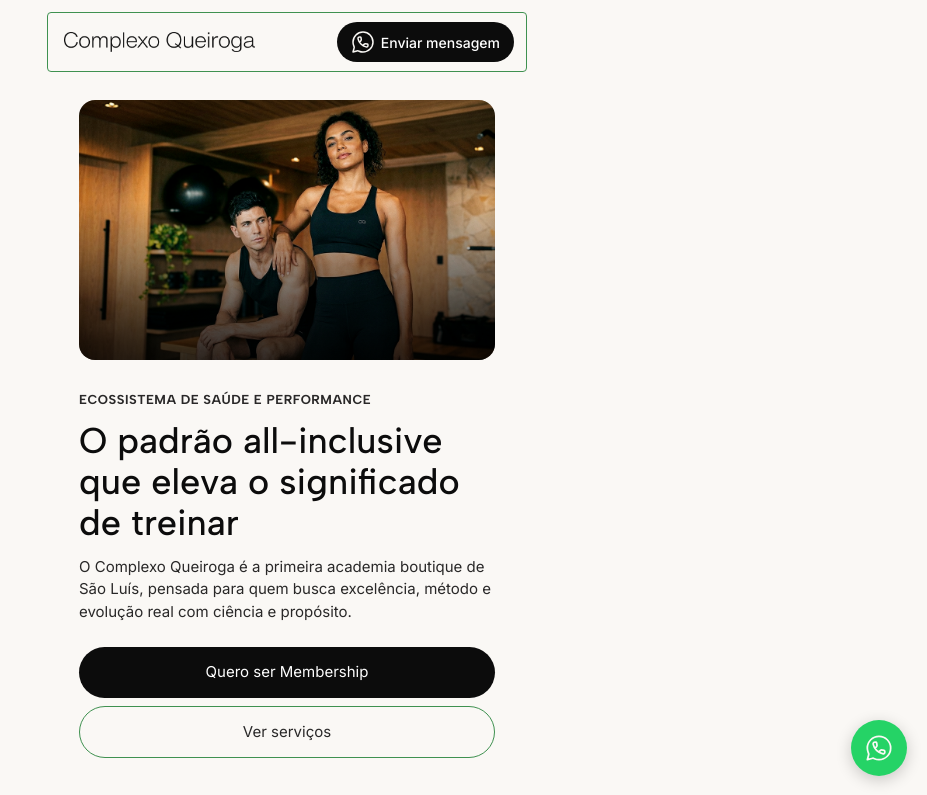
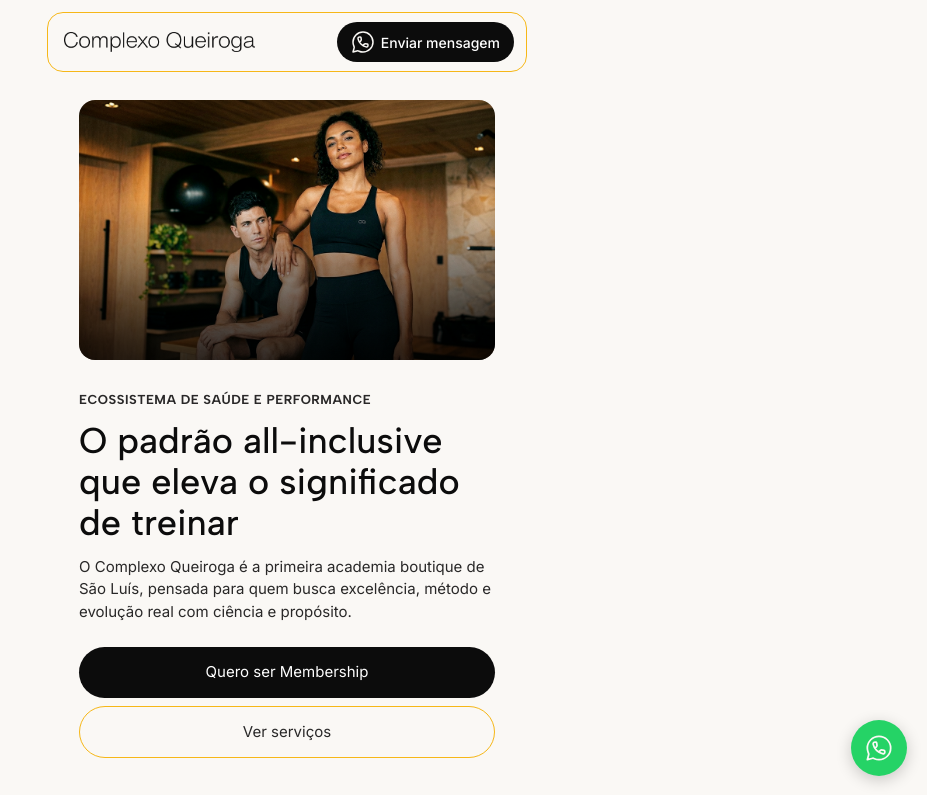
Before and after one commit to SamuelFerreira-trs/minisite, a website built with Vite: page index.html in a window 1280 px wide. Shown: the top 795 px of the page, without its empty margins (353-1280 px from the left). Built offline with nearby package versions, Linux system fonts and the light colour scheme.

Commit message:
Update component border radius and disable browser scroll restoration on mount

```diff
--- a/config.ts
+++ b/config.ts
@@ -21,8 +21,8 @@ export const CONFIG = {
     fundoTerciario:  "#1c1c1c",   // Fundo terciário (para seções escuras)
     textoPrimario:   "#0c0c0c",   // Textos Primários
     textoSecundario: "#fefefeff",   // Textos Secundários
-    botaoPrimario:   "#3f9150ff",   // Cor do botão primário
-    botaoSecundario: "#525252ff",   // Cor do botão secundário
+    botaoPrimario:   "#f6b718ff",   // Cor do botão primário
+    botaoSecundario: "#f6b718ff",   // Cor do botão secundário
   },
 
   // ─── Fontes ─────────────────────────────────────────────────
--- a/src/engine.ts
+++ b/src/engine.ts
@@ -93,6 +93,12 @@ const RENDERERS: Record<string, () => string> = {
 }
 
 export function mount(): void {
+  // 0. Garante que a página comece no topo (evita scroll restoration do navegador)
+  window.scrollTo(0, 0);
+  if ('scrollRestoration' in history) {
+    history.scrollRestoration = 'manual';
+  }
+
   // 1. Aplica cores, fontes e estilo
   applyTheme()
   document.documentElement.setAttribute('data-estilo', CONFIG.estilo)
--- a/src/styles/components.css
+++ b/src/styles/components.css
@@ -21,7 +21,7 @@ body {
   z-index: 100;
   height: var(--nav-height);
   background-color: var(--c-bg);
-  border-radius: 4px;
+  border-radius: var(--r-card);
   border: 1px solid var(--c-accent);
   display: flex;
   align-items: center;
```
Also changed, not shown: 1 other file.
